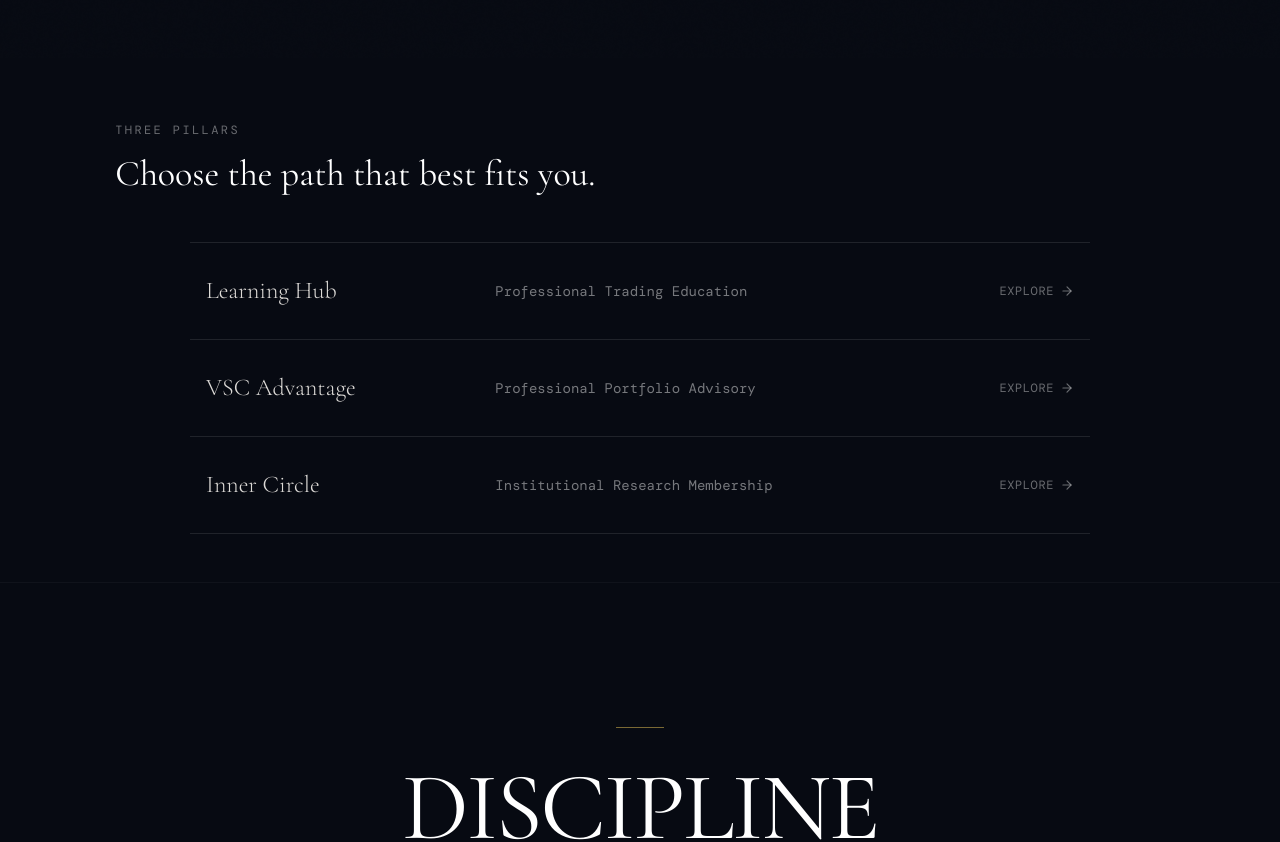
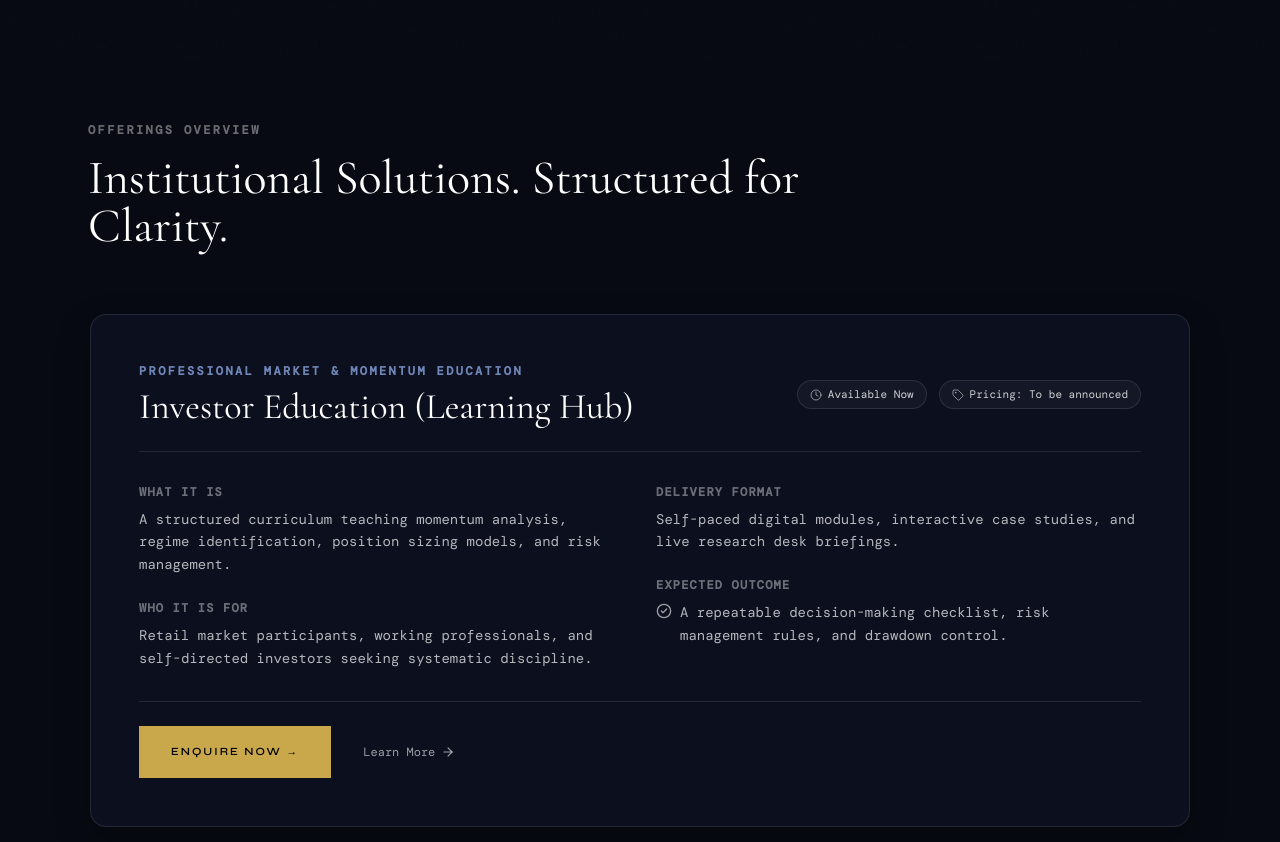
Before and after one commit to Sudheer0010/vsc-website, a Next.js app: page /offerings in a window 1280 px wide. Shown: the part 580-1422 px from the top of the page. Built offline with nearby package versions, Linux system fonts and the light colour scheme; a web font is replaced by a local one.

Commit message:
VSC v1.1 - Content & Messaging Baseline

```diff
--- a/app/about/page.tsx
+++ b/app/about/page.tsx
@@ -604,7 +604,7 @@ export default function OurStory() {
                   href="/enquire"
                   className="bg-accent-gold text-black font-mono text-xs uppercase tracking-wider font-semibold px-8 py-4 rounded-xl hover:bg-accent-gold-light transition-colors duration-200"
                 >
-                  Request a Strategic Discussion &rarr;
+                  Enquire Now &rarr;
                 </Link>
               </motion.div>
 
--- a/app/offerings/advantage/layout.tsx
+++ b/app/offerings/advantage/layout.tsx
@@ -2,7 +2,7 @@ import { Metadata } from "next";
 
 export const metadata: Metadata = {
   title: "VSC Advantage | VSC Capital & Advisory",
-  description: "Align your capital structure with professional portfolio advisory, growth strategies, and mathematical risk management.",
+  description: "Align your capital structure with professional portfolio guidance, growth strategies, and mathematical risk management.",
 };
 
 export default function AdvantageLayout({ children }: { children: React.ReactNode }) {
--- a/app/offerings/advantage/page.tsx
+++ b/app/offerings/advantage/page.tsx
@@ -9,7 +9,7 @@ export default function AdvantagePage() {
   return (
     <OfferingsLayout ctaService="advantage">
       <DetailHero
-        title="Professional Portfolio Advisory"
+        title="Professional Portfolio Guidance"
         tagline="VSC Advantage"
         description="Align your capital structure with concrete growth and mathematical risk gates."
         accentColor="#C9A84C"
--- a/app/offerings/layout.tsx
+++ b/app/offerings/layout.tsx
@@ -2,7 +2,7 @@ import { Metadata } from "next";
 
 export const metadata: Metadata = {
   title: "Offerings | VSC Capital & Advisory",
-  description: "Explore VSC Capital offerings including the Learning Hub, VSC Advantage portfolio advisory, and the Inner Circle execution room.",
+  description: "Explore VSC Capital offerings including the Learning Hub, VSC Advantage portfolio guidance, and the Inner Circle execution room.",
 };
 
 export default function OfferingsLayout({ children }: { children: React.ReactNode }) {
--- a/components/sections/offerings/OfferingsHero.tsx
+++ b/components/sections/offerings/OfferingsHero.tsx
@@ -49,7 +49,7 @@ export function OfferingsHero() {
             {...animProps}
             transition={{ ...animProps.transition, delay: 0.1 }}
           >
-            Every VSC offering exists to build systematic thinking—from foundational market education, to disciplined portfolio advisory, to institutional-grade research.
+            Every VSC offering exists to build systematic thinking—from foundational market education, to disciplined portfolio guidance, to institutional-grade research.
           </motion.p>
 
           {/* Action button */}
--- a/components/sections/offerings/ThreePillarsOverview.tsx
+++ b/components/sections/offerings/ThreePillarsOverview.tsx
@@ -1,16 +1,12 @@
 "use client";
 
-import React, { useState } from "react";
+import React from "react";
 import { motion } from "framer-motion";
-import { ArrowRight } from "lucide-react";
-import { useRouter } from "next/navigation";
-import { cn } from "@/lib/utils";
+import { ArrowRight, CheckCircle2, Clock, Tag } from "lucide-react";
+import Link from "next/link";
 import { offeringsConfig } from "./offeringsConfig";
 
 export function ThreePillarsOverview() {
-  const [hoveredIdx, setHoveredIdx] = useState<number | null>(null);
-  const router = useRouter();
-
   const animProps = {
     initial: { opacity: 0, y: 15 },
     whileInView: { opacity: 1, y: 0 },
@@ -21,88 +17,128 @@ export function ThreePillarsOverview() {
   return (
     <section
       id="offerings-overview"
-      className="relative w-full pt-16 pb-12 overflow-hidden z-10"
+      className="relative w-full pt-16 pb-20 overflow-hidden z-10 select-none"
       style={{ backgroundColor: "var(--bg-primary)" }}
     >
-      <div className="container max-w-[1200px]">
+      <div className="container max-w-[1200px] mx-auto px-4 sm:px-6">
 
-        {/* Simple Editorial Header */}
-        <div className="max-w-[600px] mb-12 text-left">
+        {/* Editorial Header */}
+        <div className="max-w-[750px] mb-16 text-left">
           <motion.span
-            className="font-mono text-xs tracking-[0.2em] text-white/40 uppercase mb-4 block"
+            className="font-mono text-xs tracking-[0.2em] text-white/40 uppercase mb-4 block font-semibold"
             {...animProps}
           >
-            THREE PILLARS
+            OFFERINGS OVERVIEW
           </motion.span>
           <motion.h2
-            className="font-display text-3xl md:text-4xl text-text-primary font-normal leading-[1.2]"
+            className="font-display text-3xl sm:text-5xl text-text-primary font-normal leading-[1.15]"
             {...animProps}
             transition={{ ...animProps.transition, delay: 0.05 }}
           >
-            Choose the path that best fits you.
+            Institutional Solutions. Structured for Clarity.
           </motion.h2>
         </div>
 
-        {/* Index List (Notion/Linear/Apple style) */}
-        <div className="max-w-[900px] mx-auto border-t border-white/10 select-none">
-          {offeringsConfig.map((pillar, idx) => {
-            const isHovered = hoveredIdx === idx;
-
-            return (
-              <div
-                key={pillar.slug}
-                onClick={() => router.push(pillar.path)}
-                className="grid grid-cols-1 md:grid-cols-12 items-center py-6 md:py-8 border-b border-white/10 cursor-pointer transition-all duration-[240ms] ease-out px-4 hover:bg-white/[0.01]"
-                onMouseEnter={() => setHoveredIdx(idx)}
-                onMouseLeave={() => setHoveredIdx(null)}
-              >
-                {/* Pillar Title */}
-                <div className="md:col-span-4 mb-2 md:mb-0">
-                  <h3
-                    className="font-display text-xl sm:text-2xl transition-colors duration-[240ms] ease-out"
-                    style={{
-                      color: isHovered
-                        ? pillar.accentColor
-                        : "rgba(244, 241, 236, 0.9)"
-                    }}
+        {/* Detailed Offering Overview Cards */}
+        <div className="space-y-12 max-w-[1100px] mx-auto">
+          {offeringsConfig.map((pillar, idx) => (
+            <motion.div
+              key={pillar.slug}
+              className="bg-[#0B0F1E] border border-white/10 rounded-2xl p-8 sm:p-12 hover:border-white/20 transition-all duration-300 shadow-[0_15px_35px_rgba(0,0,0,0.25)]"
+              {...animProps}
+              transition={{ ...animProps.transition, delay: 0.1 * idx }}
+            >
+              {/* Card Header: Title & Badges */}
+              <div className="flex flex-col md:flex-row md:items-center justify-between pb-6 mb-8 border-b border-white/10 gap-4">
+                <div>
+                  <span
+                    className="font-mono text-xs tracking-[0.2em] uppercase font-semibold block mb-2"
+                    style={{ color: pillar.accentColor }}
                   >
+                    {pillar.tagline}
+                  </span>
+                  <h3 className="font-display text-2xl sm:text-4xl text-white font-normal">
                     {pillar.title}
                   </h3>
                 </div>
 
-                {/* Pillar Statement */}
-                <div className="md:col-span-5 mb-4 md:mb-0 pr-6">
-                  <p
-                    className="font-mono text-xs sm:text-sm text-text-secondary leading-relaxed transition-colors duration-[240ms] ease-out"
-                    style={{
-                      color: isHovered ? "#ffffff" : "rgba(255, 255, 255, 0.45)"
-                    }}
-                  >
-                    {pillar.tagline}
-                  </p>
+                <div className="flex flex-wrap items-center gap-3">
+                  <span className="inline-flex items-center gap-1.5 font-mono text-[11px] px-3 py-1 rounded-full bg-white/[0.04] border border-white/10 text-white/80">
+                    <Clock className="w-3 h-3 text-white/50" />
+                    {pillar.availability}
+                  </span>
+                  <span className="inline-flex items-center gap-1.5 font-mono text-[11px] px-3 py-1 rounded-full bg-white/[0.04] border border-white/10 text-white/80">
+                    <Tag className="w-3 h-3 text-white/50" />
+                    {pillar.pricing}
+                  </span>
+                </div>
+              </div>
+
+              {/* 2-Column Details Grid */}
+              <div className="grid grid-cols-1 md:grid-cols-2 gap-8 mb-8">
+                {/* Column 1: What it is & Who it is for */}
+                <div className="space-y-6">
+                  <div>
+                    <h4 className="font-mono text-xs text-white/40 uppercase tracking-widest block mb-2 font-semibold">
+                      WHAT IT IS
+                    </h4>
+                    <p className="font-mono text-sm text-text-secondary leading-relaxed">
+                      {pillar.whatItIs}
+                    </p>
+                  </div>
+
+                  <div>
+                    <h4 className="font-mono text-xs text-white/40 uppercase tracking-widest block mb-2 font-semibold">
+                      WHO IT IS FOR
+                    </h4>
+                    <p className="font-mono text-sm text-text-secondary leading-relaxed">
+                      {pillar.whoItIsFor}
+                    </p>
+                  </div>
                 </div>
 
-                {/* Explore Link */}
-                <div className="md:col-span-3 flex justify-start md:justify-end items-center">
-                  <span
-                    className="font-mono text-xs tracking-wider inline-flex items-center gap-1.5 transition-all duration-[240ms] ease-out text-white/40"
-                    style={{
-                      color: isHovered ? pillar.accentColor : undefined
-                    }}
-                  >
-                    EXPLORE
-                    <motion.div
-                      animate={{ x: isHovered ? 4 : 0 }}
-                      transition={{ duration: 0.24, ease: "easeOut" }}
-                    >
-                      <ArrowRight className="w-3.5 h-3.5" />
-                    </motion.div>
-                  </span>
+                {/* Column 2: Delivery Format & Expected Outcome */}
+                <div className="space-y-6">
+                  <div>
+                    <h4 className="font-mono text-xs text-white/40 uppercase tracking-widest block mb-2 font-semibold">
+                      DELIVERY FORMAT
+                    </h4>
+                    <p className="font-mono text-sm text-text-secondary leading-relaxed">
+                      {pillar.deliveryFormat}
+                    </p>
+                  </div>
+
+                  <div>
+                    <h4 className="font-mono text-xs text-white/40 uppercase tracking-widest block mb-2 font-semibold">
+                      EXPECTED OUTCOME
+                    </h4>
+                    <p className="font-mono text-sm text-text-secondary leading-relaxed flex items-start gap-2">
+                      <CheckCircle2 className="w-4 h-4 text-white/60 shrink-0 mt-0.5" />
+                      <span>{pillar.expectedOutcome}</span>
+                    </p>
+                  </div>
                 </div>
+              </div>
 
+              {/* Action Buttons */}
+              <div className="flex flex-wrap items-center gap-4 pt-6 border-t border-white/10">
+                <Link
+                  href={`/enquire?service=${pillar.slug}`}
+                  className="btn btn-gold font-mono text-xs px-6 py-3 rounded-full inline-flex items-center gap-2"
+                >
+                  Enquire Now &rarr;
+                </Link>
+
+                <Link
+                  href={pillar.path}
+                  className="font-mono text-xs text-white/60 hover:text-white transition-colors inline-flex items-center gap-1.5 px-4 py-3"
+                >
+                  <span>Learn More</span>
+                  <ArrowRight className="w-3.5 h-3.5" />
+                </Link>
               </div>
-            );
-          })}
+            </motion.div>
+          ))}
         </div>
 
       </div>
--- a/components/sections/offerings/offeringsConfig.ts
+++ b/components/sections/offerings/offeringsConfig.ts
@@ -3,6 +3,12 @@ export interface OfferingItem {
   title: string;
   tagline: string;
   description: string;
+  whatItIs: string;
+  whoItIsFor: string;
+  deliveryFormat: string;
+  expectedOutcome: string;
+  availability: string;
+  pricing: string;
   accent: "blue" | "gold" | "emerald";
   accentColor: string;
   glowColor: string;
@@ -12,9 +18,15 @@ export interface OfferingItem {
 export const offeringsConfig: OfferingItem[] = [
   {
     slug: "learning-hub",
-    title: "Learning Hub",
-    tagline: "Professional Trading Education",
+    title: "Investor Education (Learning Hub)",
+    tagline: "Professional Market & Momentum Education",
     description: "Build a systematic understanding of markets before risking real capital.",
+    whatItIs: "A structured curriculum teaching momentum analysis, regime identification, position sizing models, and risk management.",
+    whoItIsFor: "Retail market participants, working professionals, and self-directed investors seeking systematic discipline.",
+    deliveryFormat: "Self-paced digital modules, interactive case studies, and live research desk briefings.",
+    expectedOutcome: "A repeatable decision-making checklist, risk management rules, and drawdown control.",
+    availability: "Available Now",
+    pricing: "Pricing: To be announced",
     accent: "blue",
     accentColor: "#6F86B7",
     glowColor: "rgba(111, 134, 183, 0.06)",
@@ -22,9 +34,15 @@ export const offeringsConfig: OfferingItem[] = [
   },
   {
     slug: "advantage",
-    title: "VSC Advantage",
-    tagline: "Professional Portfolio Advisory",
+    title: "Portfolio Guidance (VSC Advantage)",
+    tagline: "Professional Portfolio & Risk Guidance",
     description: "Align your capital structure with concrete growth and mathematical risk gates.",
+    whatItIs: "Strategic capital structure guidance aligning portfolio allocation with quantitative risk gates and drawdown limits.",
+    whoItIsFor: "High-net-worth investors and portfolio managers requiring disciplined capital preservation and systematic rebalancing.",
+    deliveryFormat: "Direct research desk consultations, periodic portfolio audits, and regime shift reports.",
+    expectedOutcome: "Optimized capital protection, systematic risk control, and structured drawdown management.",
+    availability: "Limited Capacity / By Application",
+    pricing: "Pricing: To be announced",
     accent: "gold",
     accentColor: "#C9A84C",
     glowColor: "rgba(201, 168, 76, 0.06)",
@@ -32,9 +50,15 @@ export const offeringsConfig: OfferingItem[] = [
   },
   {
     slug: "inner-circle",
-    title: "Inner Circle",
+    title: "Research Circle (Inner Circle)",
     tagline: "Institutional Research Membership",
     description: "Gain direct access to quantitative audits, macro theme reviews, and codebase parameters.",
+    whatItIs: "Direct institutional membership providing quantitative theme audits, macro regime analysis, and proprietary research notes.",
+    whoItIsFor: "Advanced traders, family offices, and institutional participants requiring deep quantitative market insights.",
+    deliveryFormat: "Weekly research desk letters, quarterly regime breakdowns, and research archive access.",
+    expectedOutcome: "Institutional macro clarity, early regime shift detection, and systematic market insight.",
+    availability: "Available Soon",
+    pricing: "Pricing: To be announced",
     accent: "emerald",
     accentColor: "#5D8B73",
     glowColor: "rgba(93, 139, 115, 0.06)",
--- a/components/ui/vsc/VSCForm.tsx
+++ b/components/ui/vsc/VSCForm.tsx
@@ -194,7 +194,7 @@ export function VSCForm({
 
       <div className="mt-4 flex items-center justify-between">
         <VSCButton type="submit" variant="gold" className="w-full sm:w-auto">
-          {isSubmitting ? "INITIATING..." : "INITIATE STRATEGIC DISCUSSION"}
+          {isSubmitting ? "SUBMITTING..." : "ENQUIRE NOW"}
         </VSCButton>
       </div>
     </form>
```
Also changed, not shown: app/globals.css (+361 -57 lines), app/page.tsx (+16 -13 lines).
